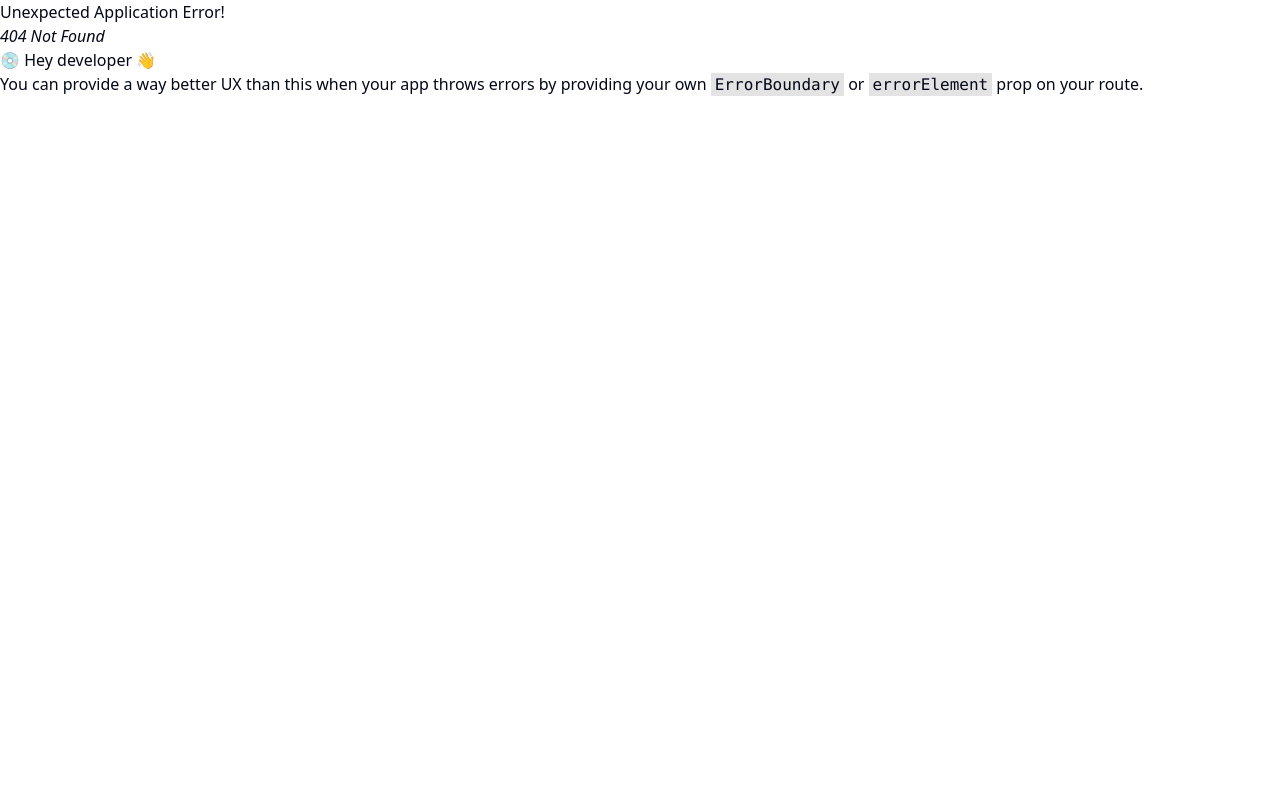
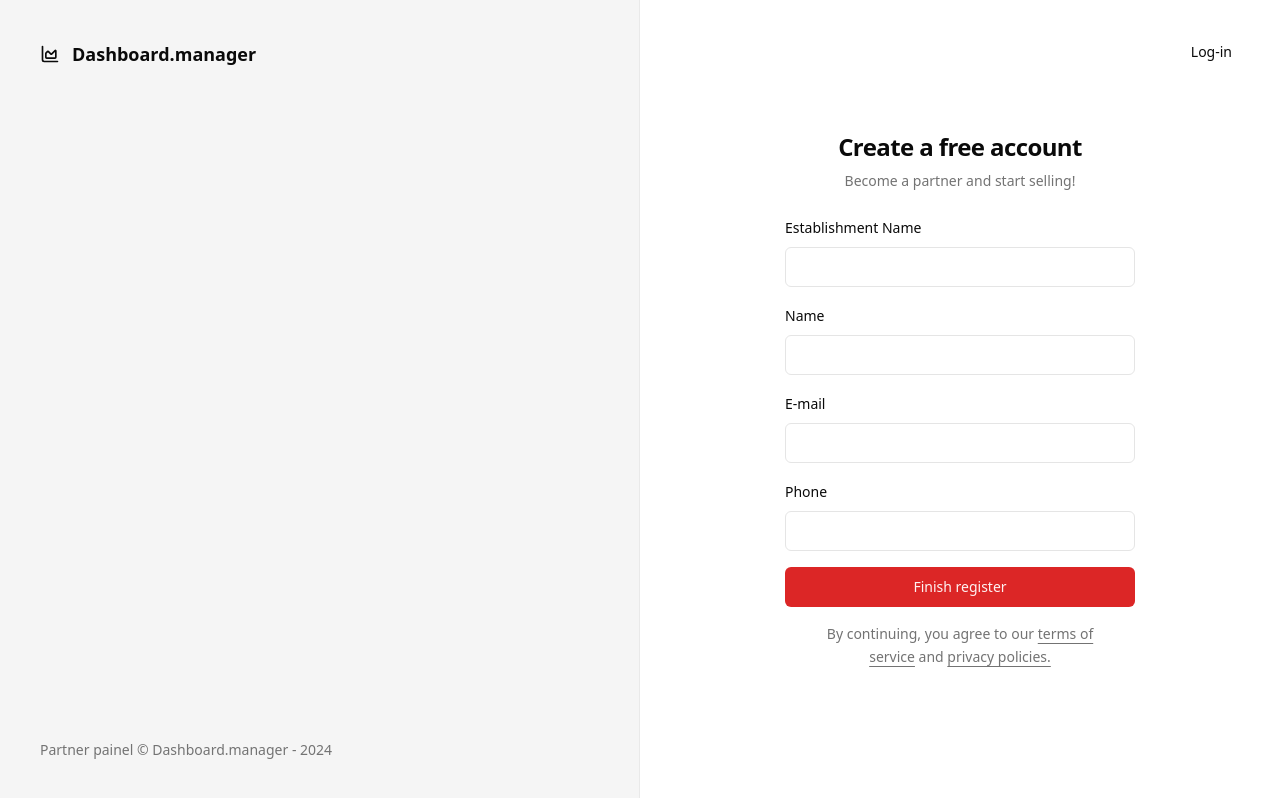
Before and after one commit to Lucwss/Dahboard-Manager-Web, a React (Vite) app: page /sign-up in a window 1280 px wide. Before the commit this address had no page. Built offline with nearby package versions, Linux system fonts and the light colour scheme.

Commit message:
feat: 🎸 page of authentication and registering

```diff
--- a/package.json
+++ b/package.json
@@ -10,6 +10,8 @@
     "preview": "vite preview"
   },
   "dependencies": {
+    "@hookform/resolvers": "^3.9.0",
+    "@radix-ui/react-label": "^2.1.0",
     "@radix-ui/react-slot": "^1.1.0",
     "class-variance-authority": "^0.7.0",
     "clsx": "^2.1.1",
@@ -19,7 +21,9 @@
     "react": "^18.3.1",
     "react-dom": "^18.3.1",
     "react-helmet-async": "^2.0.5",
+    "react-hook-form": "^7.52.2",
     "react-router-dom": "^6.26.0",
+    "sonner": "^1.5.0",
     "sort-by": "^1.2.0",
     "tailwind-merge": "^2.4.0",
     "tailwindcss-animate": "^1.0.7",
--- a/src/App.tsx
+++ b/src/App.tsx
@@ -2,12 +2,14 @@
 import { Helmet, HelmetProvider } from 'react-helmet-async'
 import { RouterProvider } from 'react-router-dom'
 import { router } from './routes'
+import { Toaster } from 'sonner'
 
 export function App() {
 
   return (
     <HelmetProvider>
       <Helmet titleTemplate='%s | dashboard.manager' />
+      <Toaster richColors />
       <RouterProvider router={router}></RouterProvider>
     </HelmetProvider>
   )
--- /dev/null
+++ b/src/components/ui/input.tsx
@@ -0,0 +1,25 @@
+import * as React from "react"
+
+import { cn } from "@/lib/utils"
+
+export interface InputProps
+  extends React.InputHTMLAttributes<HTMLInputElement> { }
+
+const Input = React.forwardRef<HTMLInputElement, InputProps>(
+  ({ className, type, ...props }, ref) => {
+    return (
+      <input
+        type={type}
+        className={cn(
+          "flex h-10 w-full rounded-md border border-input bg-background px-3 py-2 text-sm ring-offset-background file:border-0 file:bg-transparent file:text-sm file:font-medium placeholder:text-muted-foreground focus-visible:outline-none focus-visible:ring-2 focus-visible:ring-ring focus-visible:ring-offset-2 disabled:cursor-not-allowed disabled:opacity-50",
+          className
+        )}
+        ref={ref}
+        {...props}
+      />
+    )
+  }
+)
+Input.displayName = "Input"
+
+export { Input }
--- /dev/null
+++ b/src/components/ui/label.tsx
@@ -0,0 +1,24 @@
+import * as React from "react"
+import * as LabelPrimitive from "@radix-ui/react-label"
+import { cva, type VariantProps } from "class-variance-authority"
+
+import { cn } from "@/lib/utils"
+
+const labelVariants = cva(
+  "text-sm font-medium leading-none peer-disabled:cursor-not-allowed peer-disabled:opacity-70"
+)
+
+const Label = React.forwardRef<
+  React.ElementRef<typeof LabelPrimitive.Root>,
+  React.ComponentPropsWithoutRef<typeof LabelPrimitive.Root> &
+    VariantProps<typeof labelVariants>
+>(({ className, ...props }, ref) => (
+  <LabelPrimitive.Root
+    ref={ref}
+    className={cn(labelVariants(), className)}
+    {...props}
+  />
+))
+Label.displayName = LabelPrimitive.Root.displayName
+
+export { Label }
--- a/src/global.css
+++ b/src/global.css
@@ -5,57 +5,47 @@
 @layer base {
   :root {
     --background: 0 0% 100%;
-    --foreground: 222.2 84% 4.9%;
+    --foreground: 0 0% 3.9%;
     --card: 0 0% 100%;
-    --card-foreground: 222.2 84% 4.9%;
+    --card-foreground: 0 0% 3.9%;
     --popover: 0 0% 100%;
-    --popover-foreground: 222.2 84% 4.9%;
-    --primary: 222.2 47.4% 11.2%;
-    --primary-foreground: 210 40% 98%;
-    --secondary: 210 40% 96.1%;
-    --secondary-foreground: 222.2 47.4% 11.2%;
-    --muted: 210 40% 96.1%;
-    --muted-foreground: 215.4 16.3% 46.9%;
-    --accent: 210 40% 96.1%;
-    --accent-foreground: 222.2 47.4% 11.2%;
+    --popover-foreground: 0 0% 3.9%;
+    --primary: 0 72.2% 50.6%;
+    --primary-foreground: 0 85.7% 97.3%;
+    --secondary: 0 0% 96.1%;
+    --secondary-foreground: 0 0% 9%;
+    --muted: 0 0% 96.1%;
+    --muted-foreground: 0 0% 45.1%;
+    --accent: 0 0% 96.1%;
+    --accent-foreground: 0 0% 9%;
     --destructive: 0 84.2% 60.2%;
-    --destructive-foreground: 210 40% 98%;
-    --border: 214.3 31.8% 91.4%;
-    --input: 214.3 31.8% 91.4%;
-    --ring: 222.2 84% 4.9%;
+    --destructive-foreground: 0 0% 98%;
+    --border: 0 0% 89.8%;
+    --input: 0 0% 89.8%;
+    --ring: 0 72.2% 50.6%;
     --radius: 0.5rem;
-    --chart-1: 12 76% 61%;
-    --chart-2: 173 58% 39%;
-    --chart-3: 197 37% 24%;
-    --chart-4: 43 74% 66%;
-    --chart-5: 27 87% 67%;
   }
 
   .dark {
-    --background: 222.2 84% 4.9%;
-    --foreground: 210 40% 98%;
-    --card: 222.2 84% 4.9%;
-    --card-foreground: 210 40% 98%;
-    --popover: 222.2 84% 4.9%;
-    --popover-foreground: 210 40% 98%;
-    --primary: 210 40% 98%;
-    --primary-foreground: 222.2 47.4% 11.2%;
-    --secondary: 217.2 32.6% 17.5%;
-    --secondary-foreground: 210 40% 98%;
-    --muted: 217.2 32.6% 17.5%;
-    --muted-foreground: 215 20.2% 65.1%;
-    --accent: 217.2 32.6% 17.5%;
-    --accent-foreground: 210 40% 98%;
+    --background: 0 0% 3.9%;
+    --foreground: 0 0% 98%;
+    --card: 0 0% 3.9%;
+    --card-foreground: 0 0% 98%;
+    --popover: 0 0% 3.9%;
+    --popover-foreground: 0 0% 98%;
+    --primary: 0 72.2% 50.6%;
+    --primary-foreground: 0 85.7% 97.3%;
+    --secondary: 0 0% 14.9%;
+    --secondary-foreground: 0 0% 98%;
+    --muted: 0 0% 14.9%;
+    --muted-foreground: 0 0% 63.9%;
+    --accent: 0 0% 14.9%;
+    --accent-foreground: 0 0% 98%;
     --destructive: 0 62.8% 30.6%;
-    --destructive-foreground: 210 40% 98%;
-    --border: 217.2 32.6% 17.5%;
-    --input: 217.2 32.6% 17.5%;
-    --ring: 212.7 26.8% 83.9%;
-    --chart-1: 220 70% 50%;
-    --chart-2: 160 60% 45%;
-    --chart-3: 30 80% 55%;
-    --chart-4: 280 65% 60%;
-    --chart-5: 340 75% 55%;
+    --destructive-foreground: 0 0% 98%;
+    --border: 0 0% 14.9%;
+    --input: 0 0% 14.9%;
+    --ring: 0 72.2% 50.6%;
   }
 }
 
--- a/src/pages/_layouts/auth.tsx
+++ b/src/pages/_layouts/auth.tsx
@@ -1,11 +1,18 @@
 import { Outlet } from 'react-router-dom'
-
+import { ChartArea } from 'lucide-react'
 export function AuthLayout() {
   return (
-    <div>
-      <h1>Authentication</h1>
-
-      <div>
+    <div className="grid min-h-screen grid-cols-2">
+      <div className="flex h-full flex-col justify-between border-r border-foreground/5 bg-muted p-10 text-muted-foreground">
+        <div className="flex items-center gap-3 text-lg text-foreground">
+          <ChartArea className="h-5 w-5" />
+          <span className="font-semibold">Dashboard.manager</span>
+        </div>
+        <footer className="text-sm">
+          Partner painel &copy; Dashboard.manager - {new Date().getFullYear()}
+        </footer>
+      </div>
+      <div className="relative flex flex-col items-center justify-center">
         <Outlet />
       </div>
     </div>
--- a/src/pages/auth/sig-in.tsx
+++ /dev/null
@@ -1,8 +0,0 @@
-import { Helmet } from "react-helmet-async";
-
-export function SignIn() {
-  return <>
-    <Helmet title="Login" />
-    <h1>SignIn</h1>
-  </>
-}
--- /dev/null
+++ b/src/pages/auth/sign-in.tsx
@@ -0,0 +1,72 @@
+import { Helmet } from "react-helmet-async";
+import { Button } from '@/components/ui/button'
+import { Input } from '@/components/ui/input'
+import { Label } from '@/components/ui/label'
+import { useForm } from 'react-hook-form'
+import { z } from 'zod'
+import { toast } from 'sonner'
+import { Link } from "react-router-dom";
+
+
+const signInForm = z.object({
+  email: z.string().email()
+})
+
+
+type SignInForm = z.infer<typeof signInForm>
+
+
+export function SignIn() {
+
+  const {
+    register,
+    handleSubmit,
+    formState: { isSubmitting }
+  } = useForm<SignInForm>()
+
+  async function handleSignIn(data: SignInForm) {
+    try {
+      await new Promise((resolve) => setTimeout(resolve, 2000))
+
+      toast.success("We've sent an authentication link to your email account", {
+        action: {
+          label: 'Re-send',
+          onClick: () => {
+            handleSignIn(data)
+          }
+        }
+      })
+    } catch (error) {
+      toast.error("Invalid Credentials")
+    }
+  }
+
+  return <>
+    <Helmet title="Login" />
+    <div className="p-8">
+      <Button variant="ghost" asChild className="absolute right-8 top-8">
+        <Link to="/sign-up">New establishment</Link>
+      </Button>
+
+      <div className="flex w-[350px] flex-col justify-center gap-6">
+        <div className="flex flex-col gap-2 text-center">
+          <h1 className="text-2xl font-semibold tracking-tight">
+            Access Panel
+          </h1>
+          <p className="text-sm text-muted-foreground">
+            Keep track of your sells through the partner panel
+          </p>
+        </div>
+        <form className="space-y-4" onSubmit={handleSubmit(handleSignIn)}>
+          <div className="space-y-2">
+            <Label htmlFor="email">E-mail</Label>
+            <Input id="email" type="email" {...register('email')} />
+          </div>
+          <Button className="w-full" type="submit" disabled={isSubmitting}>
+            Enter
+          </Button>
+        </form>
+      </div>
+    </div>
+  </>
+}
--- /dev/null
+++ b/src/pages/auth/sign-up.tsx
@@ -0,0 +1,114 @@
+import { Helmet } from 'react-helmet-async'
+import { useForm } from 'react-hook-form'
+import { Link, useNavigate } from 'react-router-dom'
+import { toast } from 'sonner'
+import { z } from 'zod'
+
+import { Button } from '@/components/ui/button'
+import { Input } from '@/components/ui/input'
+import { Label } from '@/components/ui/label'
+
+const signUpForm = z.object({
+  restaurantName: z.string(),
+  managerName: z.string(),
+  phone: z.string(),
+  email: z.string().email(),
+})
+
+
+type SignUpForm = z.infer<typeof signUpForm>
+
+export function SignUp() {
+
+  const navigate = useNavigate()
+
+  const {
+    register,
+    handleSubmit,
+    formState: { isSubmitting },
+  } = useForm<SignUpForm>()
+
+  async function handleSignUp(data: SignUpForm) {
+    try {
+      console.log(data)
+
+      await new Promise((resolve) => setTimeout(resolve, 2000))
+
+      toast.success('Restaurante cadastrado com sucesso!', {
+        action: {
+          label: 'Login',
+          onClick: () => navigate('/sign-in'),
+        },
+      })
+    } catch (error) {
+      toast.error('Erro ao cadastrar restaurante.')
+    }
+  }
+
+  return (
+    <>
+      <Helmet title='Register' />
+      <div className="p-8">
+        <Button variant="ghost" asChild className="absolute right-8 top-8">
+          <Link to="/sign-in">Log-in</Link>
+        </Button>
+
+        <div className="flex w-[350px] flex-col justify-center gap-6">
+          <div className="flex flex-col gap-2 text-center">
+            <h1 className="text-2xl font-semibold tracking-tight">
+              Create a free account
+            </h1>
+            <p className="text-sm text-muted-foreground">
+              Become a partner and start selling!
+            </p>
+          </div>
+          <form className="space-y-4" onSubmit={handleSubmit(handleSignUp)}>
+            <div className="space-y-2">
+              <Label htmlFor="restaurantName">Establishment Name</Label>
+              <Input
+                id="restaurantName"
+                type="text"
+                {...register('restaurantName')}
+              />
+            </div>
+
+            <div className="space-y-2">
+              <Label htmlFor="managerName">Name</Label>
+              <Input
+                id="managerName"
+                type="text"
+                {...register('managerName')}
+              />
+            </div>
+
+            <div className="space-y-2">
+              <Label htmlFor="email">E-mail</Label>
+              <Input id="email" type="email" {...register('email')} />
+            </div>
+
+            <div className="space-y-2">
+              <Label htmlFor="phone">Phone</Label>
+              <Input id="phone" type="tel" {...register('phone')} />
+            </div>
+
+            <Button disabled={isSubmitting} className="w-full" type="submit">
+              Finish register
+            </Button>
+
+            <p className="px-6 text-center text-sm leading-relaxed text-muted-foreground">
+              By continuing, you agree to our{' '}
+              <a href="" className="underline underline-offset-4">
+                terms of service
+              </a>{' '}
+              and{' '}
+              <a href="" className="underline underline-offset-4">
+                privacy policies.
+              </a>
+            </p>
+          </form>
+        </div>
+
+      </div>
+    </>
+  )
+}
```
Also changed, not shown: src/routes.tsx (+7 -2 lines), 1 other file (tests, documents, lock files or other folders).
